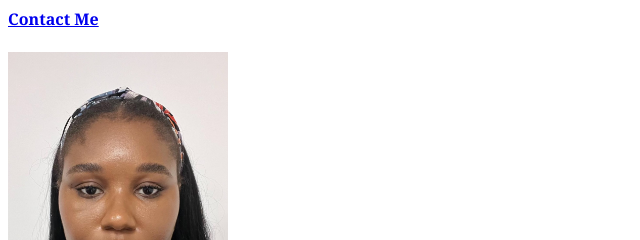
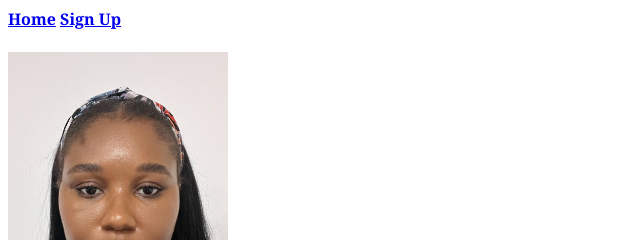
Before and after one commit to msibia/ASA_Assignment1, a plain HTML site: page index.html in a window 1280 px wide. Shown: the top 240 px of the page, 0-640 px from the left. Drawn offline with Linux system fonts and the light colour scheme.

Commit message:
Edited index.html

```diff
--- a/index.html
+++ b/index.html
@@ -6,7 +6,9 @@
     <title>Dorothy Ibia | SOE Assignment 1 </title>
 </head>
 <body>
-    <a href="./Pages/form.html" target="_blanks"><strong>Contact Me</strong></a><br><br>
+    <a href="./"><strong>Home</strong></a>
+    <!-- Link Form Element-->
+    <a href="./Pages/form.html" target="_blanks"><strong>Sign Up</strong></a><br><br>
     <div>
     <img src="./Images/Dorothy_Profile_Picture.jpeg" height="400" width="220">
     </div>
```
